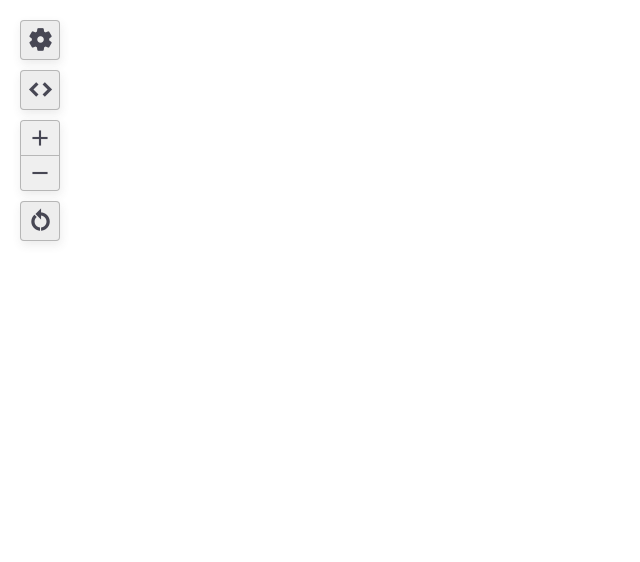
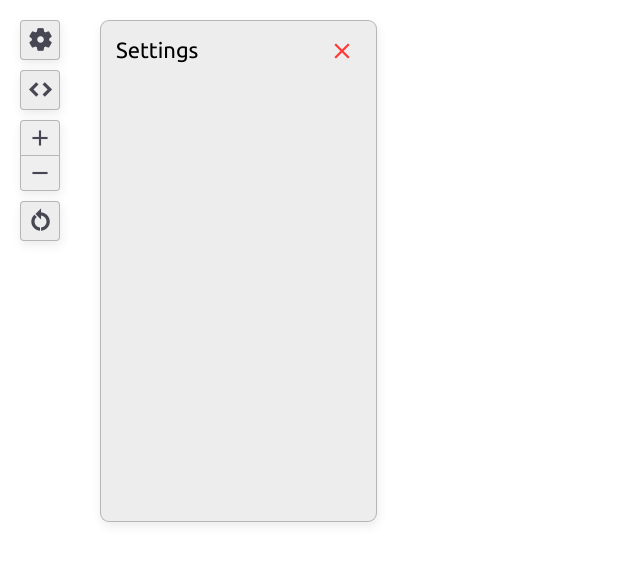
Before and after one commit to herin049/FractalVisualizer, a React app: page / in a window 1280 px wide. Both pictures are taken after a click on the button "settings". Shown: the top 562 px of the page, without its empty margins (0-640 px from the left). Built offline with nearby package versions, Linux system fonts and the light colour scheme.

Commit message:
Added initial settings panel

```diff
--- a/src/components/App.jsx
+++ b/src/components/App.jsx
@@ -2,6 +2,7 @@ import React, { useState } from 'react';
 import * as Constants from '../shared/constants.js';
 import Fractal from './Fractal.jsx';
 import Sidebuttons from './Sidebuttons.jsx';
+import Settings from './Settings.jsx';
 
 const App = () => {
     const [settings, setSettings] = useState({
@@ -13,9 +14,21 @@ const App = () => {
         selectedFractal: Constants.FRACTAL_TYPES.MANDLEBROT,
     });
 
+    const [showSettings, setShowSettings] = useState(false);
+
     return (
         <>
-            <Sidebuttons />
+            <Sidebuttons
+                showSettings={showSettings}
+                setShowSettings={setShowSettings}
+            />
+            {showSettings && (
+                <Settings
+                    settings={settings}
+                    setSettings={setSettings}
+                    setShowSettings={setShowSettings}
+                />
+            )}
             <Fractal settings={settings} setSettings={setSettings} />
         </>
     );
--- a/src/components/Settings.jsx
+++ b/src/components/Settings.jsx
@@ -1,7 +1,29 @@
-import React from 'react';
+import React, { useEffect, useRef } from 'react';
 
-const Settings = () => {
-    return <div id="settings-overlay" />;
+// eslint-disable-next-line
+const Settings = ({ settings, setSettings, setShowSettings }) => {
+    const overlayRef = useRef(null);
+
+    useEffect(() => {
+        overlayRef.current.style.opacity = 1;
+    }, []);
+
+    return (
+        <div id="settings-overlay" ref={overlayRef}>
+            <ul>
+                <li className="settings-title">
+                    Settings
+                    <button
+                        id="settings-close-button"
+                        type="button"
+                        onClick={() => setShowSettings(false)}
+                    >
+                        <span className="material-icons">close</span>
+                    </button>
+                </li>
+            </ul>
+        </div>
+    );
 };
 
 export default Settings;
--- a/src/components/Sidebuttons.jsx
+++ b/src/components/Sidebuttons.jsx
@@ -1,13 +1,18 @@
 import React from 'react';
-import Settings from './Settings.jsx';
 
-const Sidebuttons = () => {
+const Sidebuttons = ({ showSettings, setShowSettings }) => {
     return (
         <>
             <div className="side-button-container">
-                <button className="side-button" type="button">
+                <button
+                    className="side-button"
+                    type="button"
+                    onClick={() => setShowSettings(!showSettings)}
+                >
                     <span className="material-icons">settings</span>
-                    <div className="info-tooltip">Settings</div>
+                    {showSettings || (
+                        <div className="info-tooltip">Settings</div>
+                    )}
                 </button>
                 <a
                     className="side-button"
@@ -33,7 +38,6 @@ const Sidebuttons = () => {
                     <div className="info-tooltip">Reset orientation</div>
                 </button>
             </div>
-            <Settings />
         </>
     );
 };
--- a/styles/main.scss
+++ b/styles/main.scss
@@ -1,4 +1,4 @@
-$container-color: #fff;
+$container-color: #ededed;
 $side-button-color: #ededed;
 $icon-font-size: 26px;
 $icon-color: #474754;
@@ -124,19 +124,6 @@ canvas {
     color: $icon-hover-color;
 }
 
-.menu {
-    display: flex;
-    width: 100px;
-    height: 500px;
-    position: absolute;
-    top: 50px;
-    left: 50px;
-    flex-direction: column;
-    background-color: $container-color;
-    border-radius: 10px;
-    box-shadow: 1px 4px 10px rgba(64, 64, 64, 15%);
-}
-
 .info-tooltip {
     visibility: hidden;
     position: absolute;
@@ -155,6 +142,7 @@ canvas {
     font-size: 15px;
     opacity: 0;
     transition: visibility 0s linear 0s, opacity 300ms;
+    z-index: 2;
 }
 
 .side-button:hover .info-tooltip,
@@ -164,3 +152,62 @@ canvas {
     opacity: 1;
     transition: visibility 0s linear 0s, opacity 300ms;
 }
+
+#settings-overlay {
+    display: block;
+    position: absolute;
+    top: 20px;
+    left: 100px;
+    width: 275px;
+    height: 500px;
+    background-color: $container-color;
+    border-radius: 9px;
+    border: 1px solid rgba(128, 128, 128, 0.5);
+    box-shadow: 1px 4px 10px rgba(64, 64, 64, 0.1);
+    opacity: 0;
+    transition: visibility 0s linear 0s, opacity 150ms;
+}
+
+#settings-overlay > ul {
+    margin-right: 15px;
+    margin-left: 15px;
+    padding: 0;
+}
+
+#settings-overlay > ul > li {
+    list-style-type: none;
+    margin-top: 10px;
+}
+
+#settings-overlay > ul > li:not(:last-child) {
+    border-bottom: 2px solid #adadad;
+}
+
+.settings-title {
+    font-size: 22px;
+    color: black;
+    font-family: 'Ubuntu', sans-serif;
+    padding-bottom: 10px;
+}
+
+#settings-close-button {
+    float: right;
+    text-align: center;
+    text-decoration: none;
+    border: none;
+    background: transparent;
+
+    &:hover {
+        cursor: pointer;
+    }
+}
+
+#settings-close-button > span {
+    font-size: $icon-font-size;
+    color: #ff3737;
+    display: block;
+}
+
+#settings-close-button:hover > span {
+    color: rgb(206, 0, 0);
+}
```
Also changed, not shown: src/worker/worker.js (+1 -7 lines).
